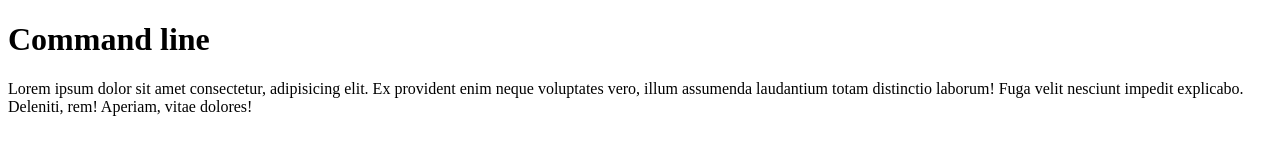
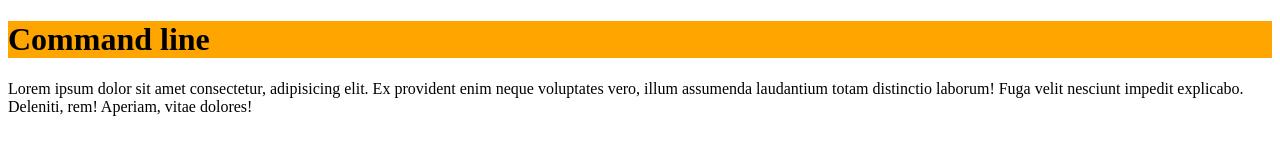
Before and after one commit to Shubratadas/My-First-Github-Repo, a plain HTML site: page index.html in a window 1280 px wide. Drawn offline with Linux system fonts and the light colour scheme.

Commit message:
First Push

```diff
--- /dev/null
+++ b/Style/Style.css
@@ -0,0 +1,3 @@
+h1{
+    background-color: orange;
+}
--- a/index.html
+++ b/index.html
@@ -4,6 +4,7 @@
     <meta charset="UTF-8">
     <meta name="viewport" content="width=device-width, initial-scale=1.0">
     <title>First Github Repo</title>
+    <link rel="stylesheet" href="/Style/Style.css">
 </head>
 <body>
     <h1>Command line</h1>
```
